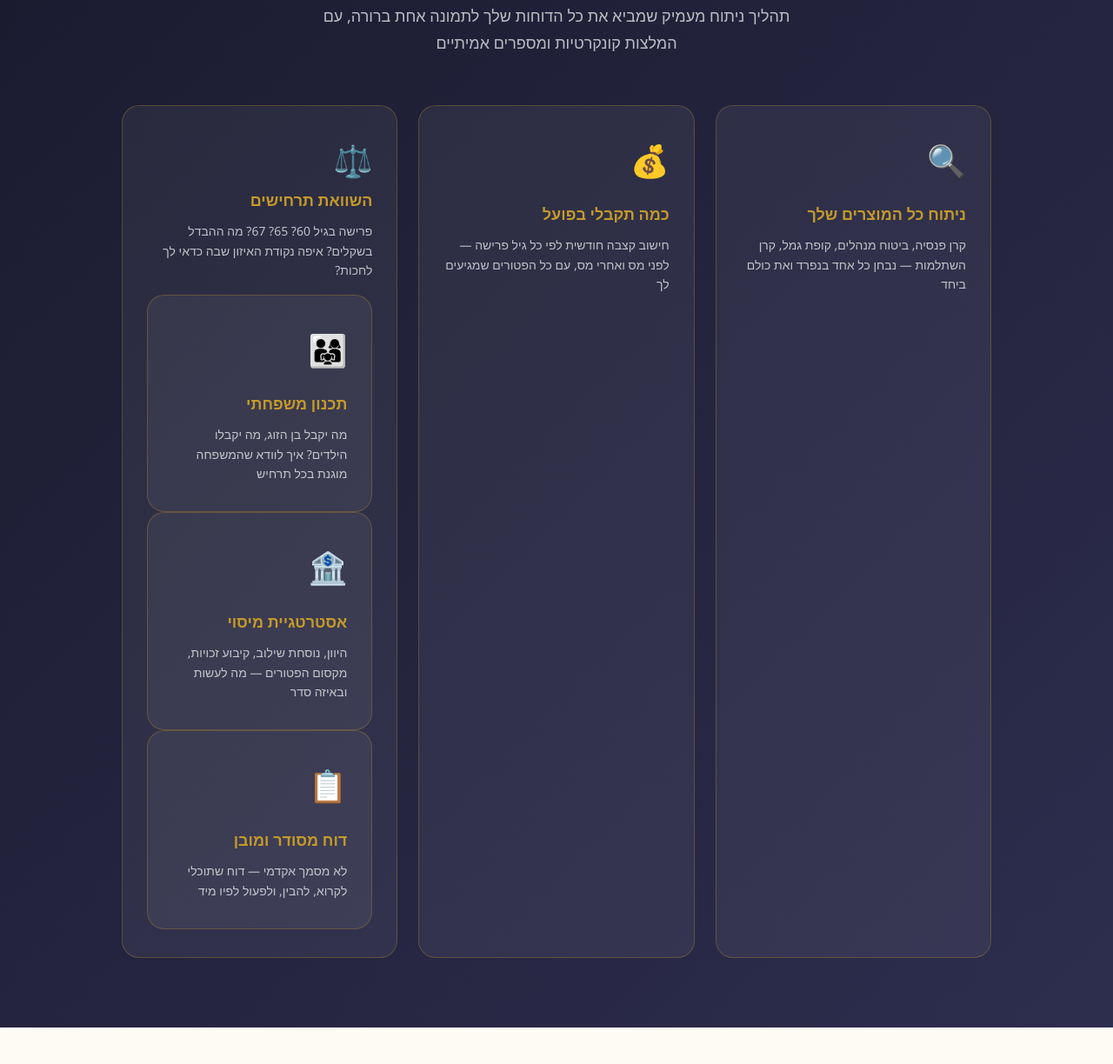
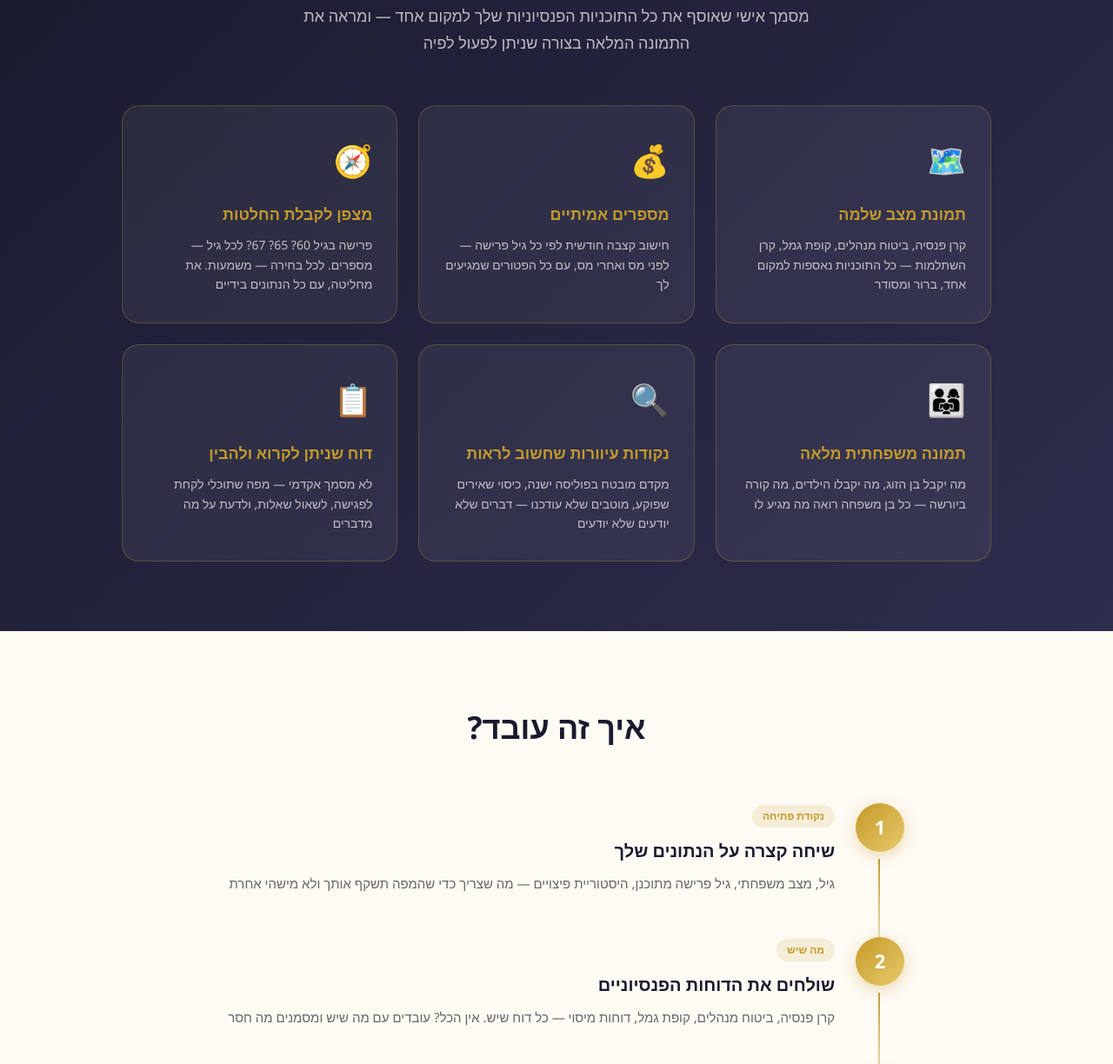
Before and after one commit to sharonhacmon-cmyk/eden-server, a website: page public/retirement-map-prospectus.html in a window 1280 px wide. Shown: the part 1576-2800 px from the top of the page at 87% size. Drawn offline with Linux system fonts and the light colour scheme.

Commit message:
עדכון פרוספקט מפת הפרישה — ניסוח מצפן

```diff
--- a/public/retirement-map-prospectus.html
+++ b/public/retirement-map-prospectus.html
@@ -475,9 +475,9 @@ footer span { color: #C49A2A; }
 
 <!-- HERO -->
 <section class="hero">
-  <div class="hero-badge">✦ ניתוח פרישה אישי ומקצועי</div>
+  <div class="hero-badge">✦ מצפן לקראת הפרישה</div>
   <h1>מפת הפרישה<br><span>שלך</span></h1>
-  <p class="hero-sub">שרון חכמון עוברת על כל הדוחות הפנסיוניים שלך ומחזירה לך תמונה ברורה — כמה תקבלי, מה כדאי לעשות, ומה יקרה לכל בן משפחה בכל תרחיש</p>
+  <p class="hero-sub">כל התוכניות, כל הנתונים, תמונת מצב אחת ברורה — שמאפשרת לך לקבל החלטות מושכלות לקראת הפרישה ובפרישה עצמה</p>
   <a href="#contact" class="hero-cta">רוצה לדעת מה יש לי? →</a>
 </section>
 
@@ -513,38 +513,38 @@ footer span { color: #C49A2A; }
 <!-- WHAT IS -->
 <section class="what-is">
   <h2>מפת הפרישה — מה זה בדיוק?</h2>
-  <p class="subtitle">תהליך ניתוח מעמיק שמביא את כל הדוחות שלך לתמונה אחת ברורה, עם המלצות קונקרטיות ומספרים אמיתיים</p>
+  <p class="subtitle">מסמך אישי שאוסף את כל התוכניות הפנסיוניות שלך למקום אחד — ומראה את התמונה המלאה בצורה שניתן לפעול לפיה</p>
 
   <div class="features-grid">
     <div class="feature-card">
-      <div class="feature-icon">🔍</div>
-      <h3>ניתוח כל המוצרים שלך</h3>
-      <p>קרן פנסיה, ביטוח מנהלים, קופת גמל, קרן השתלמות — נבחן כל אחד בנפרד ואת כולם ביחד</p>
+      <div class="feature-icon">🗺️</div>
+      <h3>תמונת מצב שלמה</h3>
+      <p>קרן פנסיה, ביטוח מנהלים, קופת גמל, קרן השתלמות — כל התוכניות נאספות למקום אחד, ברור ומסודר</p>
     </div>
     <div class="feature-card">
       <div class="feature-icon">💰</div>
-      <h3>כמה תקבלי בפועל</h3>
+      <h3>מספרים אמיתיים</h3>
       <p>חישוב קצבה חודשית לפי כל גיל פרישה — לפני מס ואחרי מס, עם כל הפטורים שמגיעים לך</p>
     </div>
     <div class="feature-card">
-      <div class="feature-icon">⚖️</h3>
-      <h3>השוואת תרחישים</h3>
-      <p>פרישה בגיל 60? 65? 67? מה ההבדל בשקלים? איפה נקודת האיזון שבה כדאי לך לחכות?</p>
+      <div class="feature-icon">🧭</div>
+      <h3>מצפן לקבלת החלטות</h3>
+      <p>פרישה בגיל 60? 65? 67? לכל גיל — מספרים. לכל בחירה — משמעות. את מחליטה, עם כל הנתונים בידיים</p>
     </div>
     <div class="feature-card">
       <div class="feature-icon">👨‍👩‍👧</div>
-      <h3>תכנון משפחתי</h3>
-      <p>מה יקבל בן הזוג, מה יקבלו הילדים? איך לוודא שהמשפחה מוגנת בכל תרחיש</p>
+      <h3>תמונה משפחתית מלאה</h3>
+      <p>מה יקבל בן הזוג, מה יקבלו הילדים, מה קורה ביורשה — כל בן משפחה רואה מה מגיע לו</p>
     </div>
     <div class="feature-card">
-      <div class="feature-icon">🏦</div>
-      <h3>אסטרטגיית מיסוי</h3>
-      <p>היוון, נוסחת שילוב, קיבוע זכויות, מקסום הפטורים — מה לעשות ובאיזה סדר</p>
+      <div class="feature-icon">🔍</div>
+      <h3>נקודות עיוורות שחשוב לראות</h3>
+      <p>מקדם מובטח בפוליסה ישנה, כיסוי שאירים שפוקע, מוטבים שלא עודכנו — דברים שלא יודעים שלא יודעים</p>
     </div>
     <div class="feature-card">
       <div class="feature-icon">📋</div>
-      <h3>דוח מסודר ומובן</h3>
-      <p>לא מסמך אקדמי — דוח שתוכלי לקרוא, להבין, ולפעול לפיו מיד</p>
+      <h3>דוח שניתן לקרוא ולהבין</h3>
+      <p>לא מסמך אקדמי — מפה שתוכלי לקחת לפגישה, לשאול שאלות, ולדעת על מה מדברים</p>
     </div>
   </div>
 </section>
@@ -557,9 +557,9 @@ footer span { color: #C49A2A; }
     <div class="step">
       <div class="step-num">1</div>
       <div class="step-content">
-        <div class="step-tag">5 דקות</div>
-        <h3>ממלאים פרטים בסיסיים</h3>
-        <p>גיל, מצב משפחתי, גיל פרישה מתוכנן, היסטוריית פיצויים — שאלון קצר ופשוט שנותן את הקונטקסט לניתוח</p>
+        <div class="step-tag">נקודת פתיחה</div>
+        <h3>שיחה קצרה על הנתונים שלך</h3>
+        <p>גיל, מצב משפחתי, גיל פרישה מתוכנן, היסטוריית פיצויים — מה שצריך כדי שהמפה תשקף אותך ולא מישהי אחרת</p>
       </div>
     </div>
 
@@ -567,26 +567,26 @@ footer span { color: #C49A2A; }
       <div class="step-num">2</div>
       <div class="step-content">
         <div class="step-tag">מה שיש</div>
-        <h3>מעלים את הדוחות הפנסיוניים</h3>
-        <p>קרן פנסיה, ביטוח מנהלים, קופת גמל, דוחות מיסוי — כל דוח שיש, עם סימון מה הוא. אין דוחות? עדיין אפשר — נעבוד עם מה שיש</p>
+        <h3>שולחים את הדוחות הפנסיוניים</h3>
+        <p>קרן פנסיה, ביטוח מנהלים, קופת גמל, דוחות מיסוי — כל דוח שיש. אין הכל? עובדים עם מה שיש ומסמנים מה חסר</p>
       </div>
     </div>
 
     <div class="step">
       <div class="step-num">3</div>
       <div class="step-content">
-        <div class="step-tag">~3 דקות עיבוד</div>
-        <h3>שרון מנתחת ומפיקה את הדוח</h3>
-        <p>שרון עוברת על הדוחות שלך, מחשבת, משווה בין התרחישים — ומפיקה דוח מקצועי ומותאם אישית</p>
+        <div class="step-tag">העבודה שלנו</div>
+        <h3>המפה מוכנה</h3>
+        <p>כל התוכניות, כל המספרים, כל התרחישים — מסודרים לדוח אחד שמראה את התמונה המלאה</p>
       </div>
     </div>
 
     <div class="step">
       <div class="step-num">4</div>
       <div class="step-content">
-        <div class="step-tag">מסמך מלא</div>
-        <h3>מקבלים דוח מפורט</h3>
-        <p>16 סעיפים של ניתוח — מסיכום התיק ועד המלצה מקצועית אישית. ניתן לייצוא, לשמירה ולהדפסה</p>
+        <div class="step-tag">הדוח בידיים שלך</div>
+        <h3>יוצאת עם מצפן ברור</h3>
+        <p>מסמך שתוכלי לקחת לכל פגישה, לשאול ממנו שאלות, ולדעת בדיוק מה יש לך ומה עומד בפניך</p>
       </div>
     </div>
   </div>
```
